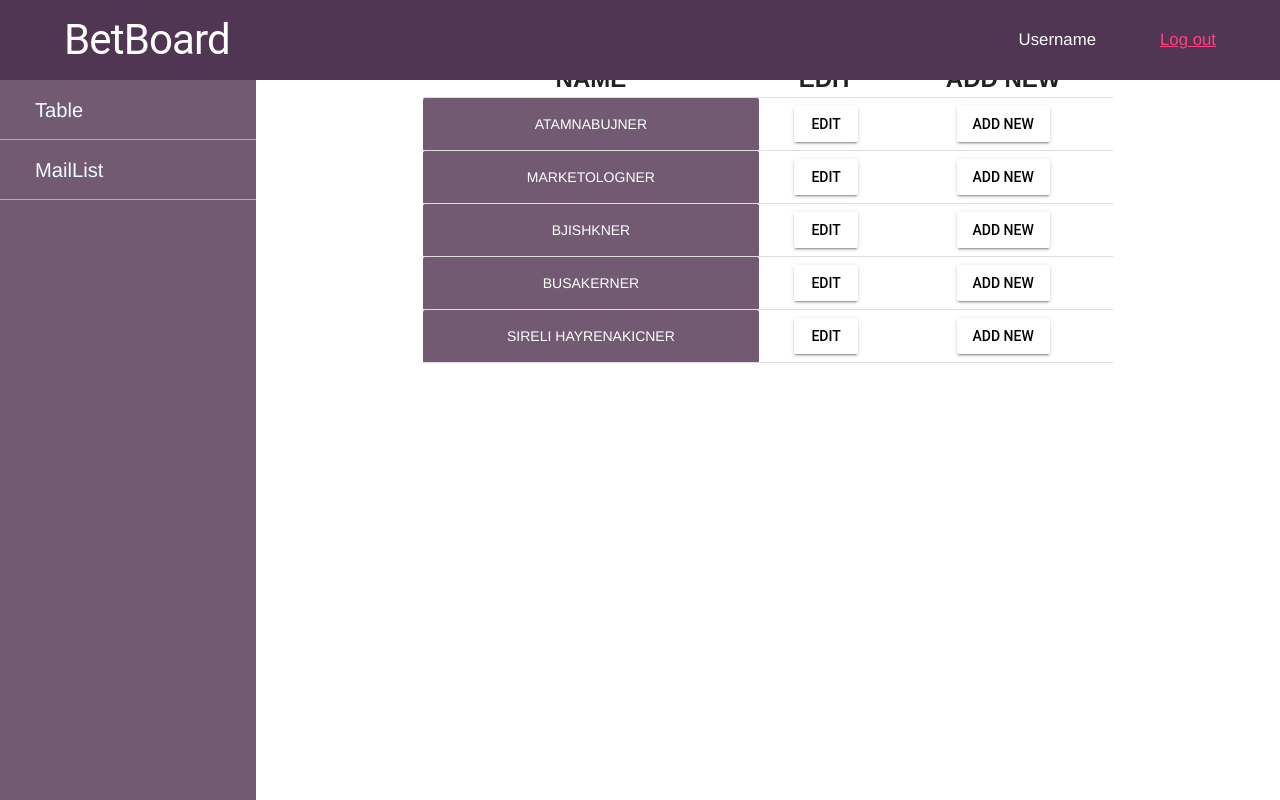
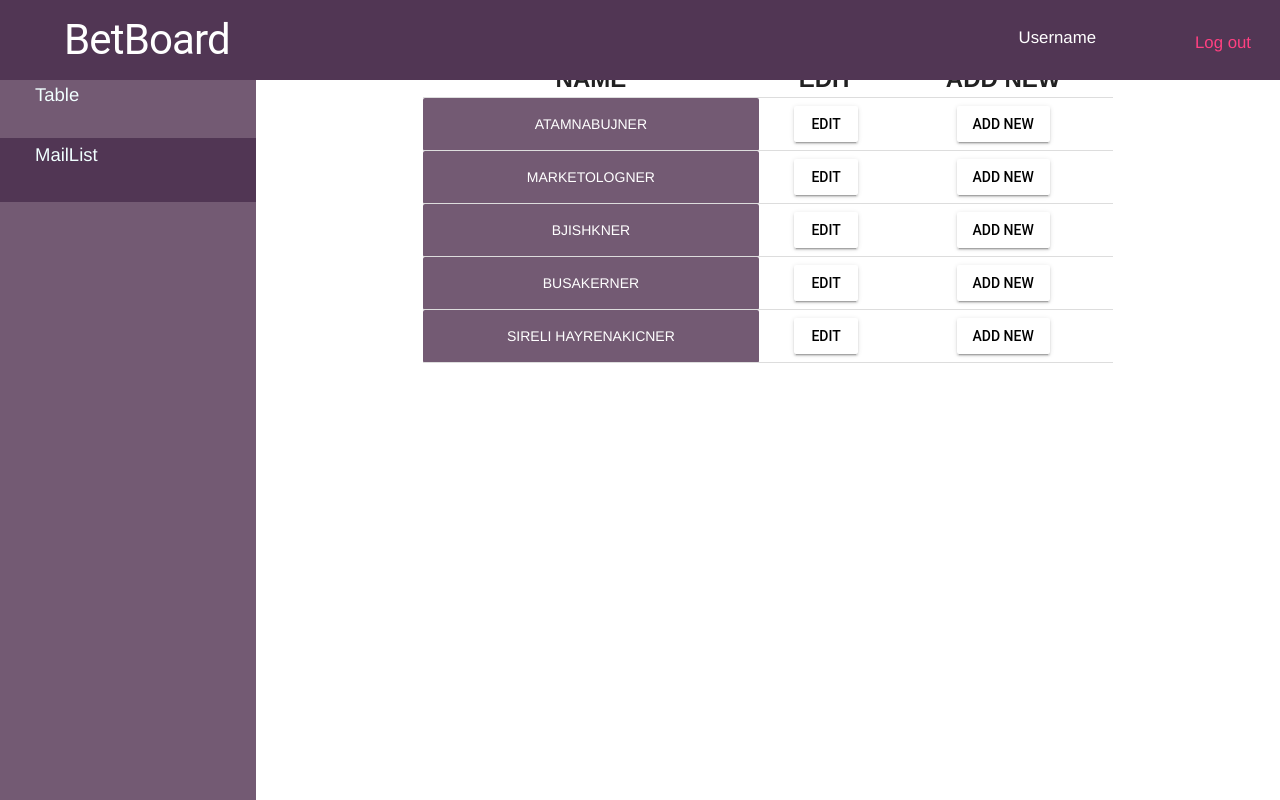
Before and after one commit to GitTat/FrontBetApp, a React (Create React App) app: page /#/addmailinglist in a window 1280 px wide. Built offline with nearby package versions, Linux system fonts and the light colour scheme.

Commit message:
menu visited link style

```diff
--- a/public/index.html
+++ b/public/index.html
@@ -4,40 +4,16 @@
     <meta charset="utf-8">
     <meta name="viewport" content="width=device-width, initial-scale=1, shrink-to-fit=no">
     <meta name="theme-color" content="#000000">
-    <!--
-      manifest.json provides metadata used when your web app is added to the
-      homescreen on Android. See https://developers.google.com/web/fundamentals/engage-and-retain/web-app-manifest/
-    -->
+
     <link rel="manifest" href="%PUBLIC_URL%/manifest.json">
-    <link rel="shortcut icon" href="%PUBLIC_URL%/favicon.ico">
     <link rel="stylesheet" href="https://fonts.googleapis.com/icon?family=Material+Icons">
     <link rel="stylesheet" href="https://code.getmdl.io/1.3.0/material.indigo-pink.min.css">
     <script defer src="https://code.getmdl.io/1.3.0/material.min.js"></script>
-    <!--
-      Notice the use of %PUBLIC_URL% in the tags above.
-      It will be replaced with the URL of the `public` folder during the build.
-      Only files inside the `public` folder can be referenced from the HTML.
-
-      Unlike "/favicon.ico" or "favicon.ico", "%PUBLIC_URL%/favicon.ico" will
-      work correctly both with client-side routing and a non-root public URL.
-      Learn how to configure a non-root public URL by running `npm run build`.
-    -->
-    <title>React App</title>
+   <title>React App</title>
   </head>
   <body>
-    <noscript>
-      You need to enable JavaScript to run this app.
-    </noscript>
+
     <div id="root"></div>
-    <!--
-      This HTML file is a template.
-      If you open it directly in the browser, you will see an empty page.
 
-      You can add webfonts, meta tags, or analytics to this file.
-      The build step will place the bundled scripts into the <body> tag.
-
-      To begin the development, run `npm start` or `yarn start`.
-      To create a production bundle, use `npm run build` or `yarn build`.
-    -->
   </body>
 </html>
--- a/src/Header.js
+++ b/src/Header.js
@@ -1,6 +1,6 @@
 import './StyleSheet/Header.css';
 import React, { Component } from 'react';
-import { Link } from 'react-router-dom';
+import { NavLink } from 'react-router-dom';
 
 class Header extends Component{
     constructor(){
@@ -35,7 +35,7 @@ class Header extends Component{
                   <div className="user flex">
                       <ul className="list flex">
                           <li className="list_item">Username</li>
-                          <li className="list_item"><Link activeClassName="active" to='/login'>Log out</Link></li>
+                          <li className="list_item"><NavLink activeClassName="active" to='/login'>Log out</NavLink></li>
                       </ul>
                   </div>
               </div>
@@ -47,9 +47,9 @@ class Header extends Component{
                  <div className="close_item"></div>
              </div>
              <ul className="menu_list">
-                 <li className="menu_item"><Link activeClassName="active" to='/table'>Table </Link></li>
-                 <li className="menu_item"><Link activeClassName="active" to='/addmailinglist'>MailList </Link></li>
-                 <li className="menu_item"><Link activeClassName="active" to='/login'>Log Out </Link></li>
+                 <li className="menu_item"><NavLink activeClassName="active" to='/table'>Table </NavLink></li>
+                 <li className="menu_item"><NavLink activeClassName="active" to='/addmailinglist'>MailList </NavLink></li>
+                 <li className="menu_item"><NavLink activeClassName="active" to='/login'>Log Out </NavLink></li>
              </ul>
          </div>
       </div>
--- a/src/Menu.js
+++ b/src/Menu.js
@@ -1,5 +1,5 @@
 import React, { Component } from 'react';
-import { Link } from 'react-router-dom';
+import { NavLink } from 'react-router-dom';
 import './StyleSheet/Menu.css';
 
 class Menu extends Component{
@@ -8,8 +8,8 @@ class Menu extends Component{
 
           <div className="menu">
                   <ul className="list_menu">
-                      <li className="menu_item"><Link activeClassName="active" to='/table'>Table </Link></li>
-                      <li className="menu_item"><Link activeClassName="active" to='/addmailinglist'>MailList </Link></li>
+                      <li className="menu_item"><NavLink activeClassName="active" to='/table'>Table </NavLink></li>
+                      <li className="menu_item"><NavLink activeClassName="active" to='/addmailinglist'>MailList </NavLink></li>
                  </ul>
           </div>
 
--- a/src/StyleSheet/Header.css
+++ b/src/StyleSheet/Header.css
@@ -62,7 +62,7 @@ h1{
 }
 
 .list_item{
-  cursor:pointer;
+   cursor:pointer;
     width:120px;
     text-align: right;
     text-decoration: none;
@@ -108,7 +108,6 @@ h1{
     border-bottom: 1px solid #adadad;
     box-sizing: border-box;
     display: flex;
-    padding-left:35px;
     justify-content: flex-start;
     align-items:center;
     cursor: pointer;
@@ -125,6 +124,12 @@ h1{
     text-decoration: none;
     color: azure;
     font-size: 1.2em;
+}
+.active{
+    background-color:#513654;
+}
+a :active{
+    background-color:#513654;
 }
 
 
--- a/src/StyleSheet/Menu.css
+++ b/src/StyleSheet/Menu.css
@@ -19,21 +19,27 @@
 .menu_item{
 	text-decoration: none;
     color: azure;
-    font-size: 1.2em;
+    font-size: 1.1em;
 	width:100%;
     text-align: left;
     height: 60px;
     border-bottom: 1px solid #adadad;
     box-sizing: border-box;
     display: flex;
-    padding-left:35px;
     justify-content: flex-start;
     align-items:center;
     cursor: pointer;
     transition: .5s ;
+
 }
 
 .menu_item:hover{
+    background-color:#513654;
+}
+.active{
+    background-color:#513654;
+}
+a :active{
     background-color:#513654;
 }
 
--- a/src/StyleSheet/index.css
+++ b/src/StyleSheet/index.css
@@ -23,6 +23,17 @@ main{
 	margin-top:61px;
 
 }
+a{
+    display: block;
+    height: 100%;
+    width: 100%;
+    padding-left:35px;
+    padding-top:5px;
+    text-decoration: none;
+
+}
+
+
 @media (max-width:768px) {
 
     main{
```
